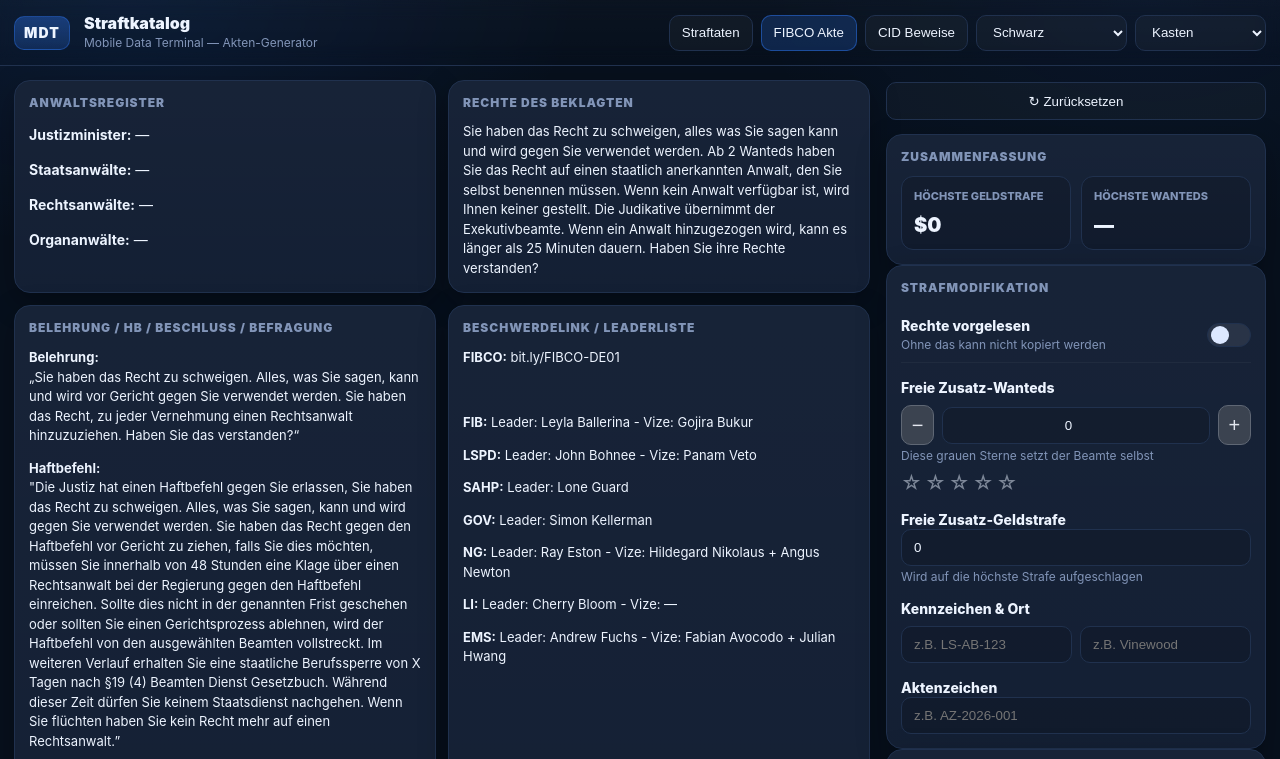
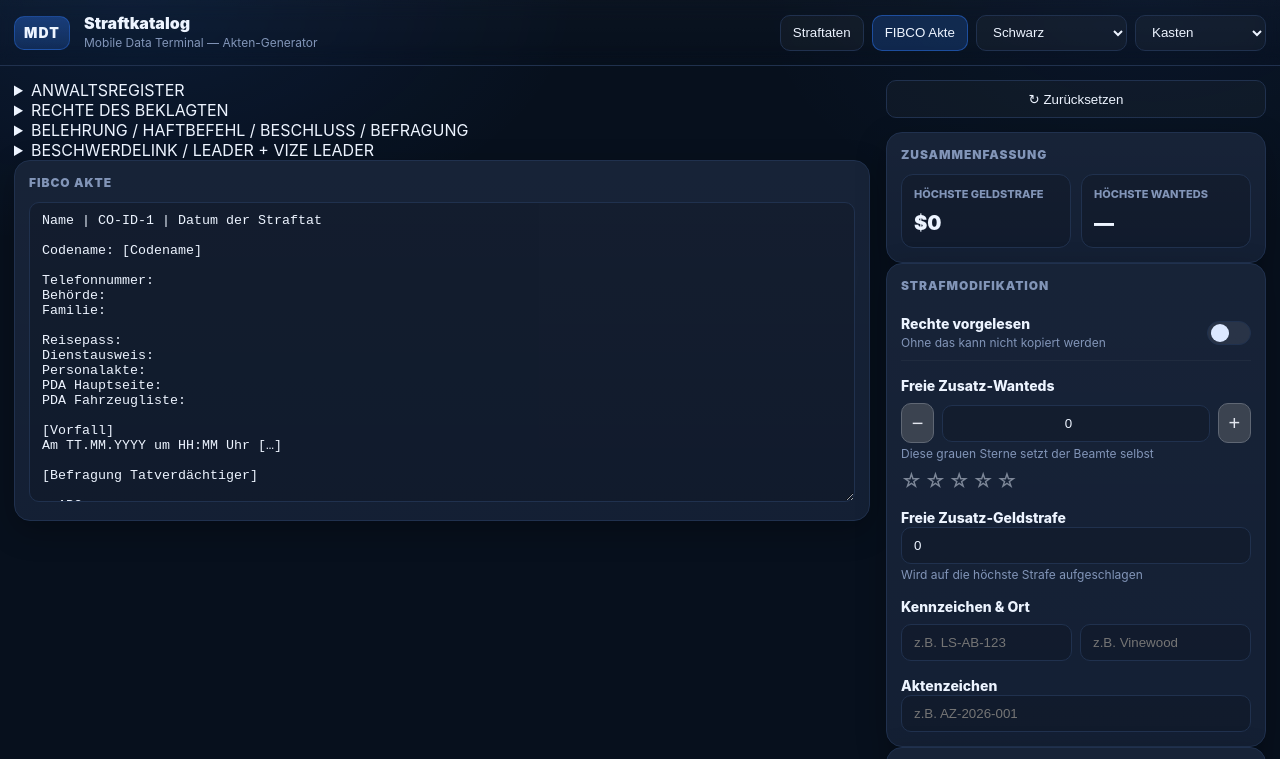
Before and after one commit to EdelLucas/bussgeld-rechner, a website: page index.html in a window 1280 px wide. Both pictures are taken after a click on the button "FIBCO Akte". Shown: the top 759 px of the page. Drawn offline with Linux system fonts and the light colour scheme.

Commit message:
Update index.html

```diff
--- a/index.html
+++ b/index.html
@@ -19,7 +19,6 @@
     <div class="top-actions">
       <button class="top-btn active" data-tab="straftatenTab">Straftaten</button>
       <button class="top-btn" data-tab="fibcoTab">FIBCO Akte</button>
-      <button class="top-btn" data-tab="cidTab">CID Beweise</button>
 
       <select id="themeSelect" class="top-select">
         <option value="theme-dark">Schwarz</option>
@@ -38,31 +37,31 @@
 
   <main class="page-layout">
     <section class="content">
-      <div class="top-info-grid">
-        <div class="info-panel">
-          <div class="panel-title">ANWALTSREGISTER</div>
-          <div class="text-block">
+      <div class="accordion-grid">
+        <details class="accordion-card">
+          <summary>ANWALTSREGISTER</summary>
+          <div class="accordion-content small-text">
             <p><strong>Justizminister:</strong> —</p>
             <p><strong>Staatsanwälte:</strong> —</p>
             <p><strong>Rechtsanwälte:</strong> —</p>
             <p><strong>Organanwälte:</strong> —</p>
           </div>
-        </div>
+        </details>
 
-        <div class="info-panel">
-          <div class="panel-title">RECHTE DES BEKLAGTEN</div>
-          <div class="text-block small-text">
+        <details class="accordion-card">
+          <summary>RECHTE DES BEKLAGTEN</summary>
+          <div class="accordion-content small-text">
             Sie haben das Recht zu schweigen, alles was Sie sagen kann und wird gegen Sie verwendet werden.
             Ab 2 Wanteds haben Sie das Recht auf einen staatlich anerkannten Anwalt, den Sie selbst benennen müssen.
             Wenn kein Anwalt verfügbar ist, wird Ihnen keiner gestellt. Die Judikative übernimmt der Exekutivbeamte.
             Wenn ein Anwalt hinzugezogen wird, kann es länger als 25 Minuten dauern.
             Haben Sie ihre Rechte verstanden?
           </div>
-        </div>
+        </details>
 
-        <div class="info-panel">
-          <div class="panel-title">BELEHRUNG / HB / BESCHLUSS / BEFRAGUNG</div>
-          <div class="text-block small-text">
+        <details class="accordion-card">
+          <summary>BELEHRUNG / HAFTBEFEHL / BESCHLUSS / BEFRAGUNG</summary>
+          <div class="accordion-content small-text">
             <p><strong>Belehrung:</strong><br>
             „Sie haben das Recht zu schweigen. Alles, was Sie sagen, kann und wird vor Gericht gegen Sie verwendet werden. Sie haben das Recht, zu jeder Vernehmung einen Rechtsanwalt hinzuzuziehen. Haben Sie das verstanden?“</p>
 
@@ -72,11 +71,11 @@
             <p><strong>Beschluss:</strong><br>
             "Die Justiz hat einen Beschluss gegen Sie erlassen, Sie haben das Recht zu schweigen. Alles, was Sie sagen, kann und wird gegen Sie verwendet werden. Sie haben das Recht gegen den Beschluss vor Gericht zu ziehen, falls Sie dies möchten, müssen Sie innerhalb von 48 Stunden eine Klage über einen Rechtsanwalt bei der Regierung gegen den Beschluss einreichen. Sollte dies nicht in der genannten Frist geschehen oder sollten Sie einen Gerichtsprozess ablehnen, wird der Beschluss von den ausgewählten Beamten vollstreckt. Wenn Sie flüchten haben Sie kein Recht mehr auf einen Rechtsanwalt."</p>
           </div>
-        </div>
+        </details>
 
-        <div class="info-panel">
-          <div class="panel-title">BESCHWERDELINK / LEADERLISTE</div>
-          <div class="text-block small-text">
+        <details class="accordion-card">
+          <summary>BESCHWERDELINK / LEADER + VIZE LEADER</summary>
+          <div class="accordion-content small-text">
             <p><strong>FIBCO:</strong> bit.ly/FIBCO-DE01</p>
             <br>
             <p><strong>FIB:</strong> Leader: Leyla Ballerina - Vize: Gojira Bukur</p>
@@ -87,7 +86,7 @@
             <p><strong>LI:</strong> Leader: Cherry Bloom - Vize: —</p>
             <p><strong>EMS:</strong> Leader: Andrew Fuchs - Vize: Fabian Avocodo + Julian Hwang</p>
           </div>
-        </div>
+        </details>
       </div>
 
       <div id="straftatenTab" class="tab-content active">
@@ -103,14 +102,41 @@
       <div id="fibcoTab" class="tab-content">
         <div class="panel">
           <div class="panel-title">FIBCO AKTE</div>
-          <textarea id="fibcoText" class="textarea large" placeholder="Hier kannst du FIBCO-Inhalte sammeln..."></textarea>
-        </div>
-      </div>
 
-      <div id="cidTab" class="tab-content">
-        <div class="panel">
-          <div class="panel-title">CID BEWEISE</div>
-          <textarea id="cidText" class="textarea large" placeholder="Hier kannst du CID-Beweise sammeln..."></textarea>
+          <textarea id="fibcoText" class="textarea large">Name | CO-ID-1 | Datum der Straftat
+
+Codename: [Codename]
+
+Telefonnummer:
+Behörde:
+Familie:
+
+Reisepass:
+Dienstausweis:
+Personalakte:
+PDA Hauptseite:
+PDA Fahrzeugliste:
+
+[Vorfall]
+Am TT.MM.YYYY um HH:MM Uhr […]
+
+[Befragung Tatverdächtiger]
+
+- ABC
+
+[Zeugen-/aussagen]
+
+- ABC
+
+[Beweissammlung]
+
+- ABC
+
+[Tatvorwurf]
+
+- ABC
+
+[Schlussbetrachtung]</textarea>
         </div>
       </div>
     </section>
@@ -149,9 +175,9 @@
         <div class="field-block">
           <label class="setting-title">Freie Zusatz-Wanteds</label>
           <div class="gray-control-row">
-            <button class="gray-btn" data-wanted-adjust="-1">−</button>
+            <button class="gray-btn" data-wanted-adjust="-1" type="button">−</button>
             <input id="manualWantedInput" class="manual-input" type="number" min="0" max="10" value="0" />
-            <button class="gray-btn" data-wanted-adjust="1">+</button>
+            <button class="gray-btn" data-wanted-adjust="1" type="button">+</button>
           </div>
           <div class="setting-desc">Diese grauen Sterne setzt der Beamte selbst</div>
           <div id="manualWantedStars" class="gray-stars">☆☆☆☆☆</div>
```
